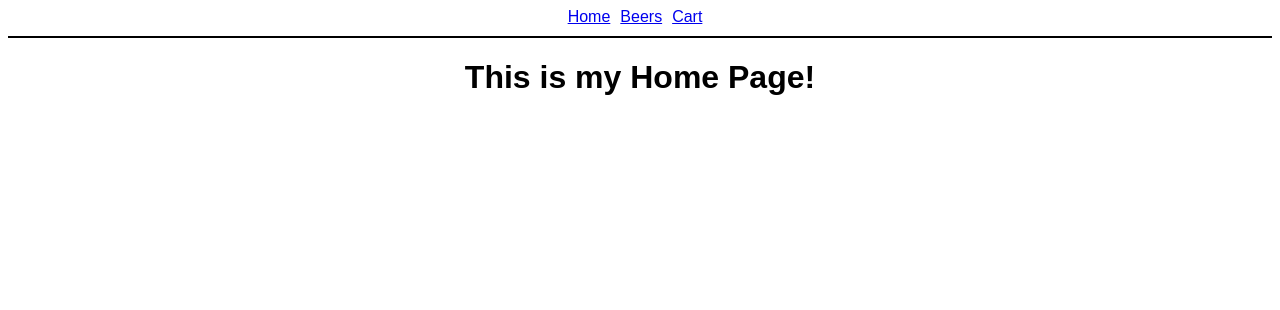
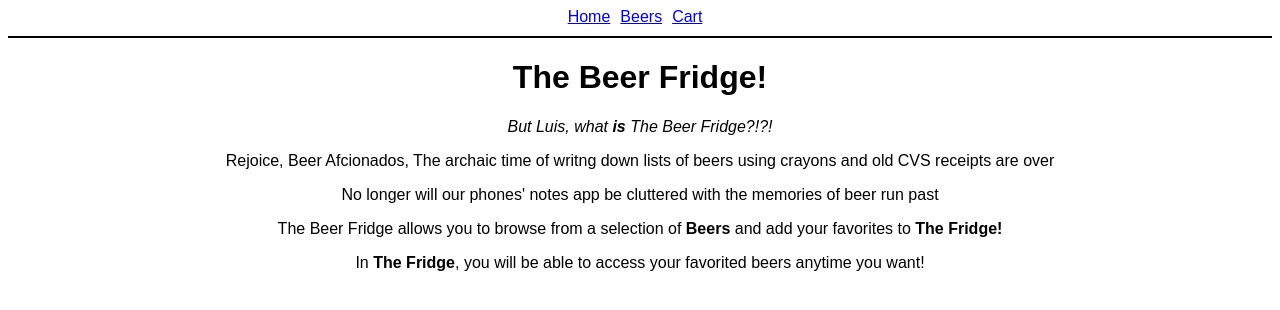
Before and after one commit to foreverluiscastro/React-Drinks-App, a React (Create React App) app: page / in a window 1280 px wide. Shown: the top 310 px of the page. Built offline with nearby package versions, Linux system fonts and the light colour scheme; no server answers.

Commit message:
added text to the home.js component

```diff
--- a/src/components/Home.js
+++ b/src/components/Home.js
@@ -3,7 +3,13 @@ import React from 'react';
 const Home = () => {
     return (
         <div>
-            <h1>This is my Home Page!</h1>
+            <h1>The Beer Fridge!</h1>
+            <p><i>But Luis, what <b>is</b> The Beer Fridge?!?!</i></p>
+            <p>Rejoice, Beer Afcionados, The archaic time of writng down lists of beers using crayons and old CVS receipts are over</p>
+            <p>No longer will our phones' notes app be cluttered with the memories of beer run past</p>
+            <p>The Beer Fridge allows you to browse from a selection of <b>Beers</b> and add your favorites to <b>The Fridge!</b></p>
+            <p>In <b>The Fridge</b>, you will be able to access your favorited beers anytime you want!</p>
+
         </div>
     );
 };
```
Also changed, not shown: 2 other files (tests, documents, lock files or other folders).
